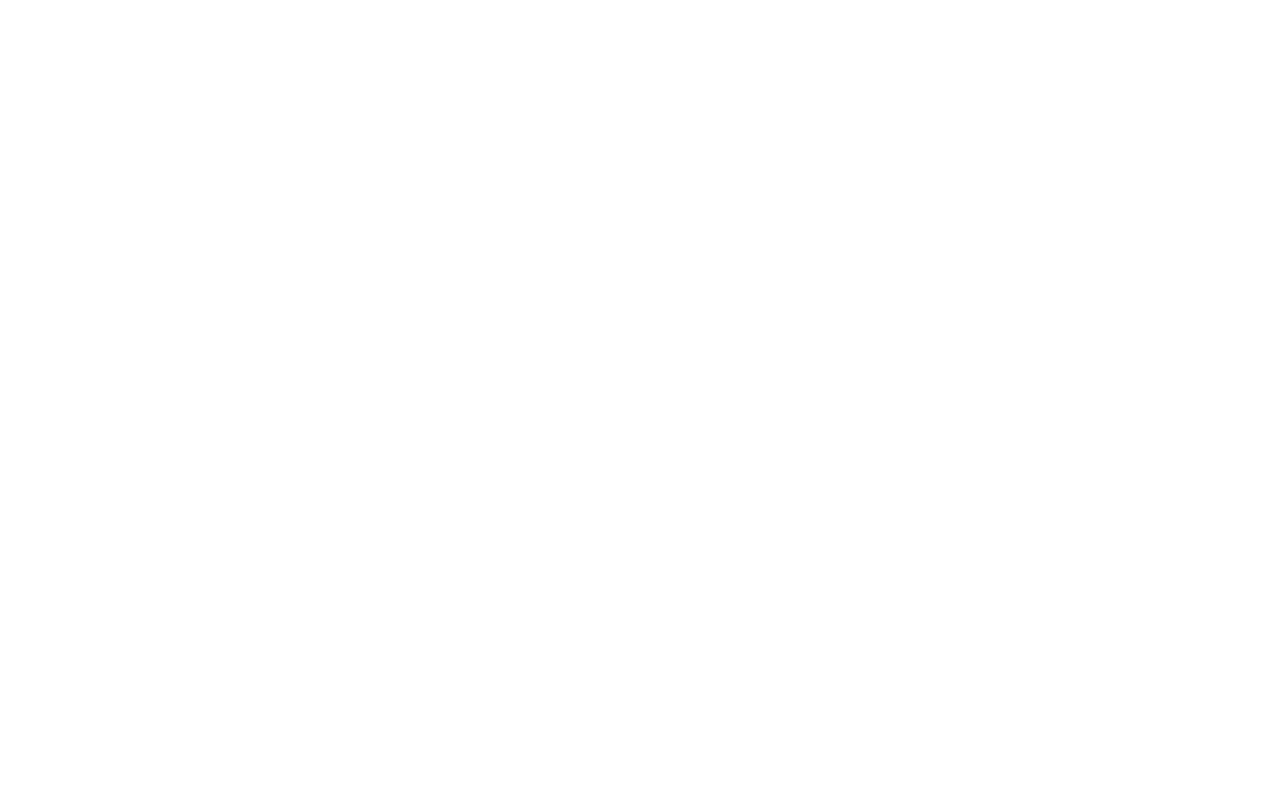
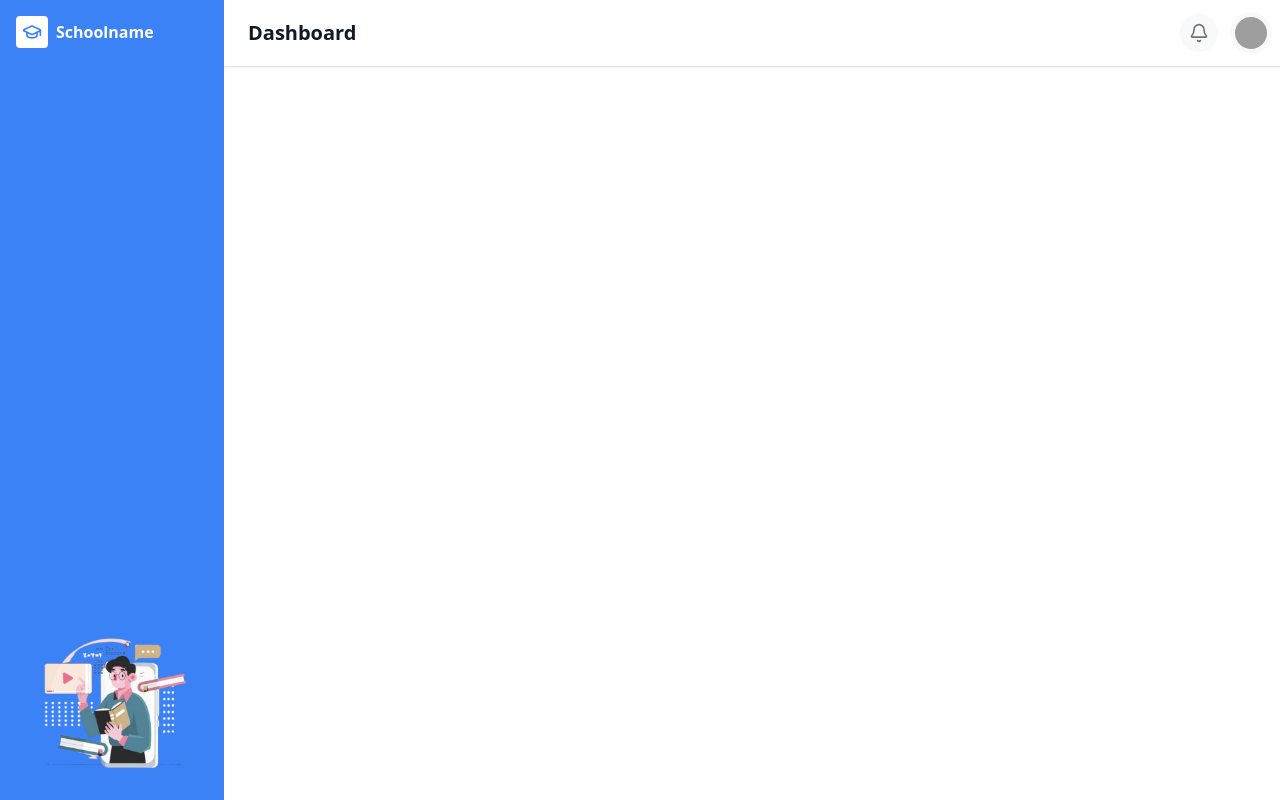
Before and after one commit to DaddyBoye/School-Management, a React app: page /roleselection in a window 1280 px wide. Before the commit this address had no page. Built offline with nearby package versions, Linux system fonts and the light colour scheme; grey boxes are pictures that could not be loaded; the HTML template or start-up script is replaced by a standard one.

Commit message:
fix: correct route path for role selection in AppContent

```diff
--- a/src/AppContent.tsx
+++ b/src/AppContent.tsx
@@ -45,7 +45,7 @@
       return titles[path] || 'Dashboard';
     };
 
-    const hideNavAndHeader = location.pathname === '/roleselection' || location.pathname === '/auth';
+    const hideNavAndHeader = location.pathname === '/role-selection' || location.pathname === '/auth';
 
     return (
       <div className="flex flex-col md:flex-row h-full w-full font-sans bg-[#ffffff]">
```
